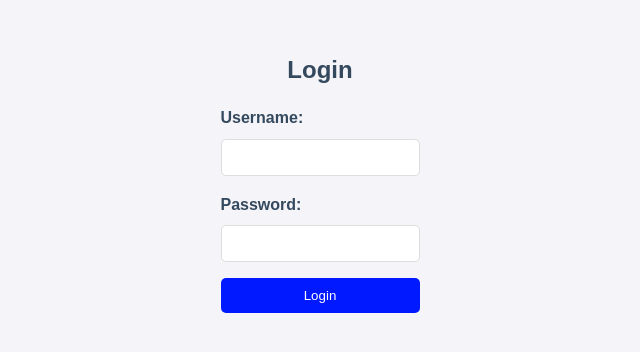
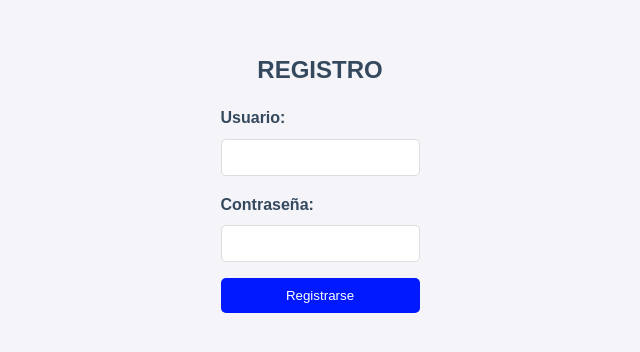
Before and after one commit to nahuelaguirre74/Library_Final_Project, a React (Create React App) app in the folder library-final-project/: page / in a window 1280 px wide. Shown: the part 218-570 px from the top of the page, without its empty margins (320-960 px from the left). Built offline with nearby package versions, Linux system fonts and the light colour scheme.

Commit message:
traducción de textos

```diff
--- a/library-final-project/src/App.js
+++ b/library-final-project/src/App.js
@@ -10,8 +10,8 @@ const App = () => {
 
   const genres = ['Latinoamerica', 'Terror', 'Ciencia Ficción', 'Biografía'];
   const books = [
-    { title: 'Book One', author: 'Author One' },
-    { title: 'Book Two', author: 'Author Two' },
+    { title: 'Libro uno', author: 'Autor' },
+    { title: 'Libro dos', author: 'Autor' },
   ];
 
   const handleLogin = () => {
--- a/library-final-project/src/components/BookList.js
+++ b/library-final-project/src/components/BookList.js
@@ -21,7 +21,7 @@ const BookList = ({ genre, books }) => {
         type="text"
         value={searchQuery}
         onChange={handleSearch}
-        placeholder="Search by title or author"
+        placeholder="Busque un libro por título o autor"
         className="search-bar"
         aria-label="Search books"
       />
@@ -34,12 +34,12 @@ const BookList = ({ genre, books }) => {
               <div className="book-card">
                 <h3>{book.title}</h3>
                 <p>{book.author}</p>
-                <button>Borrow</button>
+                <button>Prestar</button>
               </div>
             </li>
           ))
         ) : (
-          <p>No books found for your search.</p>
+          <p>No se encotraron los libros.</p>
         )}
       </ul>
     </div>
--- a/library-final-project/src/components/Login.js
+++ b/library-final-project/src/components/Login.js
@@ -16,10 +16,10 @@ const Login = ({ onLogin }) => {
 
   return (
     <div classname="container-1" >
-      <h2>Login</h2>
+      <h2>REGISTRO</h2>
       {error && <p role="alert" aria-live="assertive">{error}</p>}
       <form onSubmit={handleSubmit}>
-        <label htmlFor="username">Username:</label>
+        <label htmlFor="username">Usuario:</label>
         <input
           id="username"
           type="text"
@@ -27,7 +27,7 @@ const Login = ({ onLogin }) => {
           onChange={(e) => setUsername(e.target.value)}
           aria-required="true"
         />
-        <label htmlFor="password">Password:</label>
+        <label htmlFor="password">Contraseña:</label>
         <input
           id="password"
           type="password"
@@ -35,7 +35,7 @@ const Login = ({ onLogin }) => {
           onChange={(e) => setPassword(e.target.value)}
           aria-required="true"
         />
-        <button type="submit">Login</button>
+        <button type="submit">Registrarse</button>
       </form>
     </div>
   );
--- a/library-final-project/src/components/Register.js
+++ b/library-final-project/src/components/Register.js
@@ -17,7 +17,7 @@ const Register = () => {
     };
 
     const onSubmit = (values, { setSubmitting }) => {
-        axios.post('http://localhost:27017/users_logins', values)
+        axios.post('http://localhost:27017/Libreria_BD', values)
             .then(response => {
                 console.log(response.data);
                 // Maneja la lógica después de un registro exitoso
```
